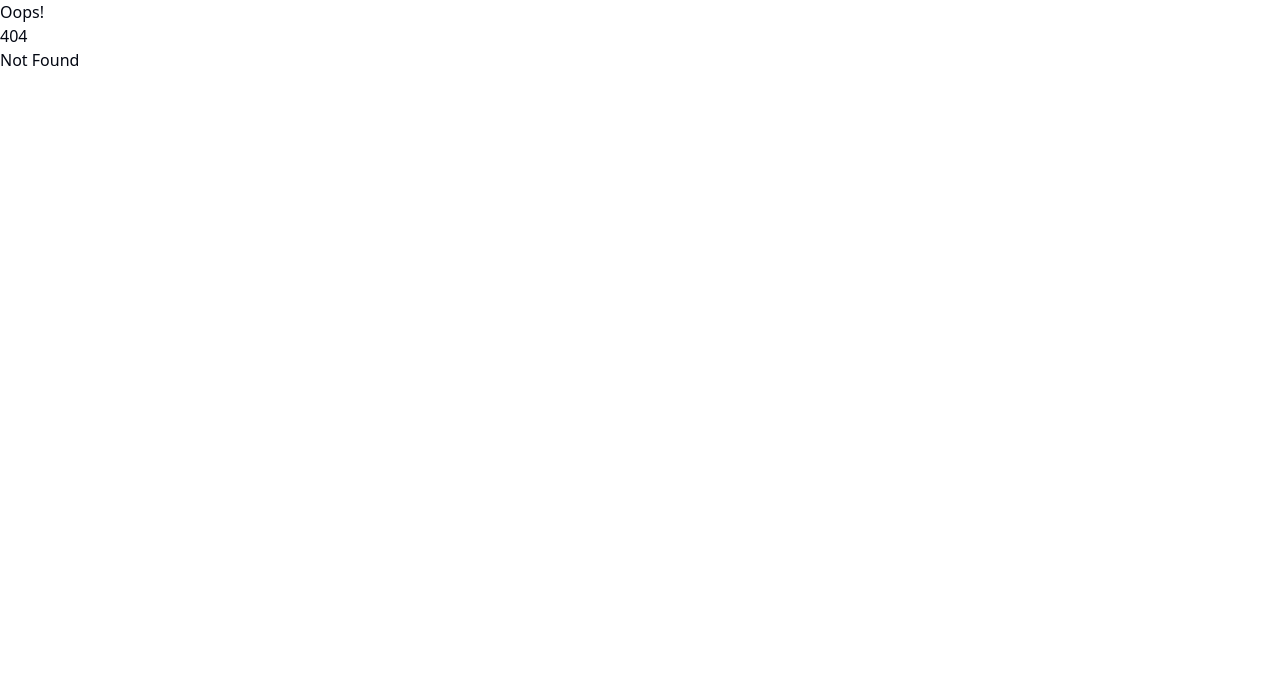
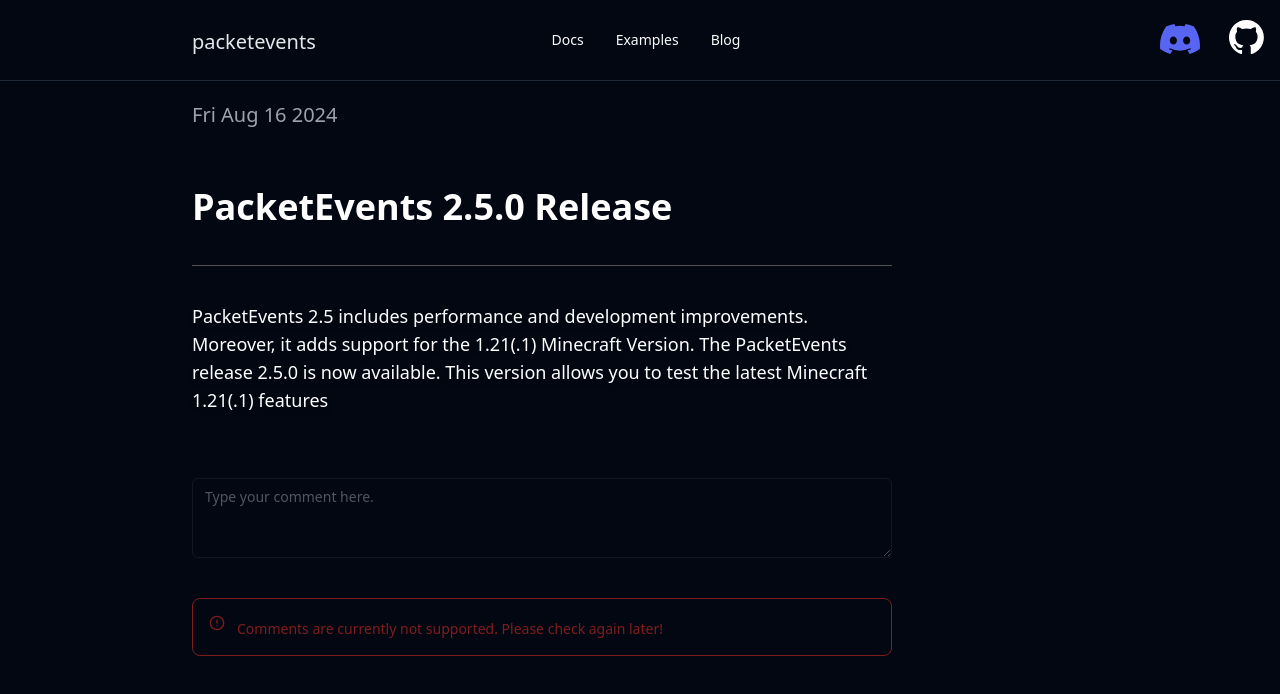
Before and after one commit to retrooper/packetevents-site, a React (Vite) app: page /blogs/1 in a window 1280 px wide. Before the commit this address had no page. Shown: the top 694 px of the page. Built offline with nearby package versions, Linux system fonts and the light colour scheme.

Commit message:
complete first blog post on site, add comment section and error explaining that its not available yet

```diff
--- a/src/PageHeader.tsx
+++ b/src/PageHeader.tsx
@@ -42,7 +42,7 @@ export default function Header() {
             <Button variant="ghost">
               <ul>
                 <li>
-                  <a href="blog">Blog</a>
+                  <a href="blogs">Blog</a>
                 </li>
               </ul>
             </Button>
--- /dev/null
+++ b/src/components/ui/textarea.tsx
@@ -0,0 +1,24 @@
+import * as React from "react"
+
+import { cn } from "@/lib/utils"
+
+export interface TextareaProps
+  extends React.TextareaHTMLAttributes<HTMLTextAreaElement> {}
+
+const Textarea = React.forwardRef<HTMLTextAreaElement, TextareaProps>(
+  ({ className, ...props }, ref) => {
+    return (
+      <textarea
+        className={cn(
+          "flex min-h-[80px] w-full rounded-md border border-input bg-background px-3 py-2 text-sm ring-offset-background placeholder:text-muted-foreground focus-visible:outline-none focus-visible:ring-2 focus-visible:ring-ring focus-visible:ring-offset-2 disabled:cursor-not-allowed disabled:opacity-50",
+          className
+        )}
+        ref={ref}
+        {...props}
+      />
+    )
+  }
+)
+Textarea.displayName = "Textarea"
+
+export { Textarea }
--- a/src/routes/Blog.tsx
+++ b/src/routes/Blog.tsx
@@ -1,11 +1,43 @@
-import { PageHeader } from "@/components/ui/page-header";
+import { ThemeProvider } from "@/components/theme-provider";
+import PageHeader from "../PageHeader";
 import PageTitle from "@/PageTitle";
+import { Separator } from "@/components/ui/separator";
+import FirstBlog from "./first-blog-post.mdx";
+import { Textarea } from "@/components/ui/textarea";
+import { AlertCircle } from "lucide-react";
 
+import { Alert, AlertDescription, AlertTitle } from "@/components/ui/alert";
+import { Avatar, AvatarFallback, AvatarImage } from "@/components/ui/avatar";
 export default function Blog() {
   return (
     <>
-      <PageHeader />
-      <PageTitle />
+      <ThemeProvider defaultTheme="dark" storageKey="vite-ui-theme">
+        {/* Page header */}
+        <PageHeader />
+        {/* Separator */}
+        <Separator className="my-5" />
+        <div className="flex justify-left mb-6 text-lg font-normal text-gray-500 lg:text-xl sm:px-16 xl:px-48 dark:text-gray-400">
+          {new Date().toDateString()}
+        </div>
+        <article className="prose prose-2xl prose-zinc pl-48">
+          <span className="text-white">
+            <FirstBlog />
+            <div className="pt-10">
+              <Textarea placeholder="Type your comment here." disabled />
+            </div>
+            <div className="pt-10">
+              <Alert variant="destructive">
+                <AlertCircle className="h-4 w-4" />
+                <AlertTitle></AlertTitle>
+                <AlertDescription>
+                  Comments are currently not supported. Please check again
+                  later!
+                </AlertDescription>
+              </Alert>
+            </div>
+          </span>
+        </article>
+      </ThemeProvider>
     </>
   );
 }
--- a/src/routes/first-blog-post.mdx
+++ b/src/routes/first-blog-post.mdx
@@ -1,5 +1,10 @@
-# Hey this is title for my blog!
+### <span className="text-white text-4xl">PacketEvents 2.5.0 Release</span>
 
-Hey
+<div class="py-3 flex items-center text-sm text-gray-800 before:flex-1 before:border-t before:border-gray-200 fter:flex-1 after:border-t after:border-gray-200 dark:text-white dark:before:border-neutral-600 dark:after:border-neutral-600"></div>
 
-some <span className="text-red-800">This is Red Bold.</span> text
+<span className="text-white text-lg drop-shadow-md hover:drop-shadow-2xl">
+  PacketEvents 2.5 includes performance and development improvements. Moreover,
+  it adds support for the 1.21(.1) Minecraft Version. The PacketEvents release
+  2.5.0 is now available. This version allows you to test the latest Minecraft
+  1.21(.1) features
+</span>
```
Also changed, not shown: src/main.tsx (+8 -4 lines), 1 other file (tests, documents, lock files or other folders).
